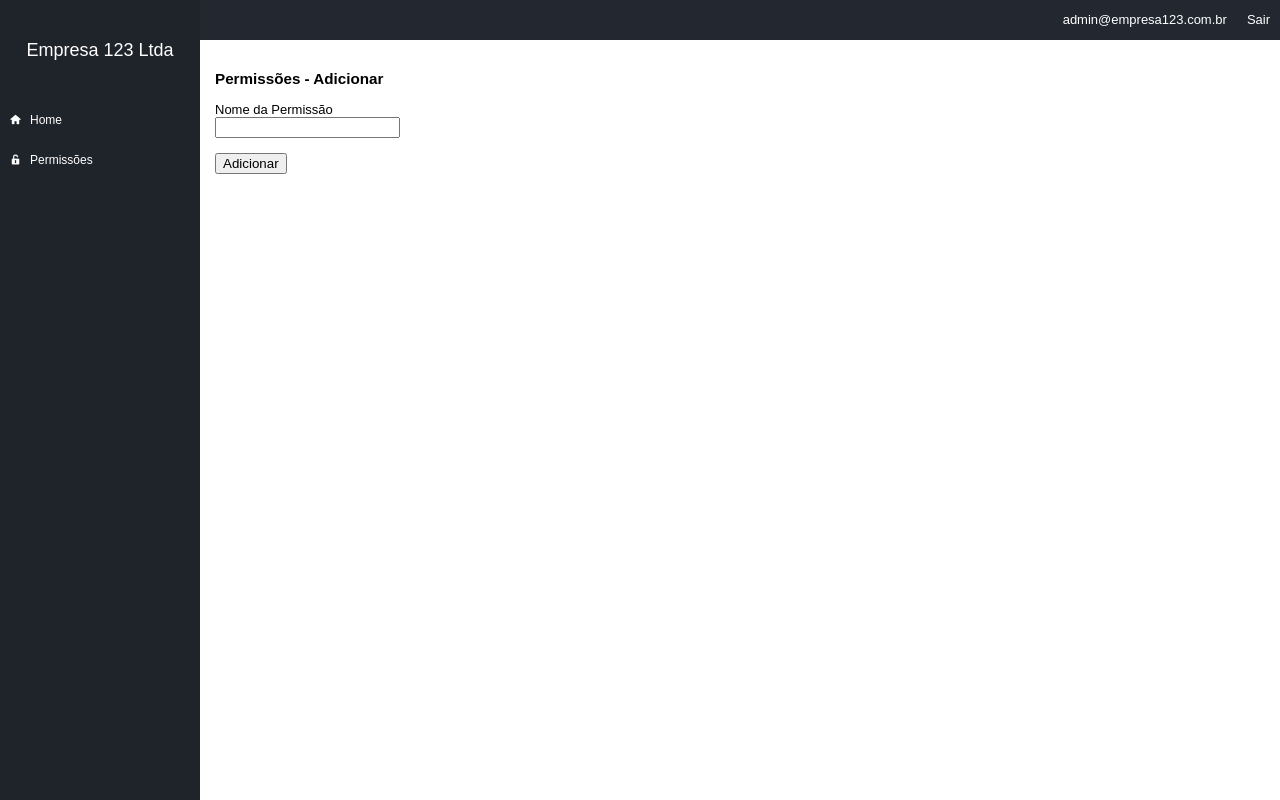
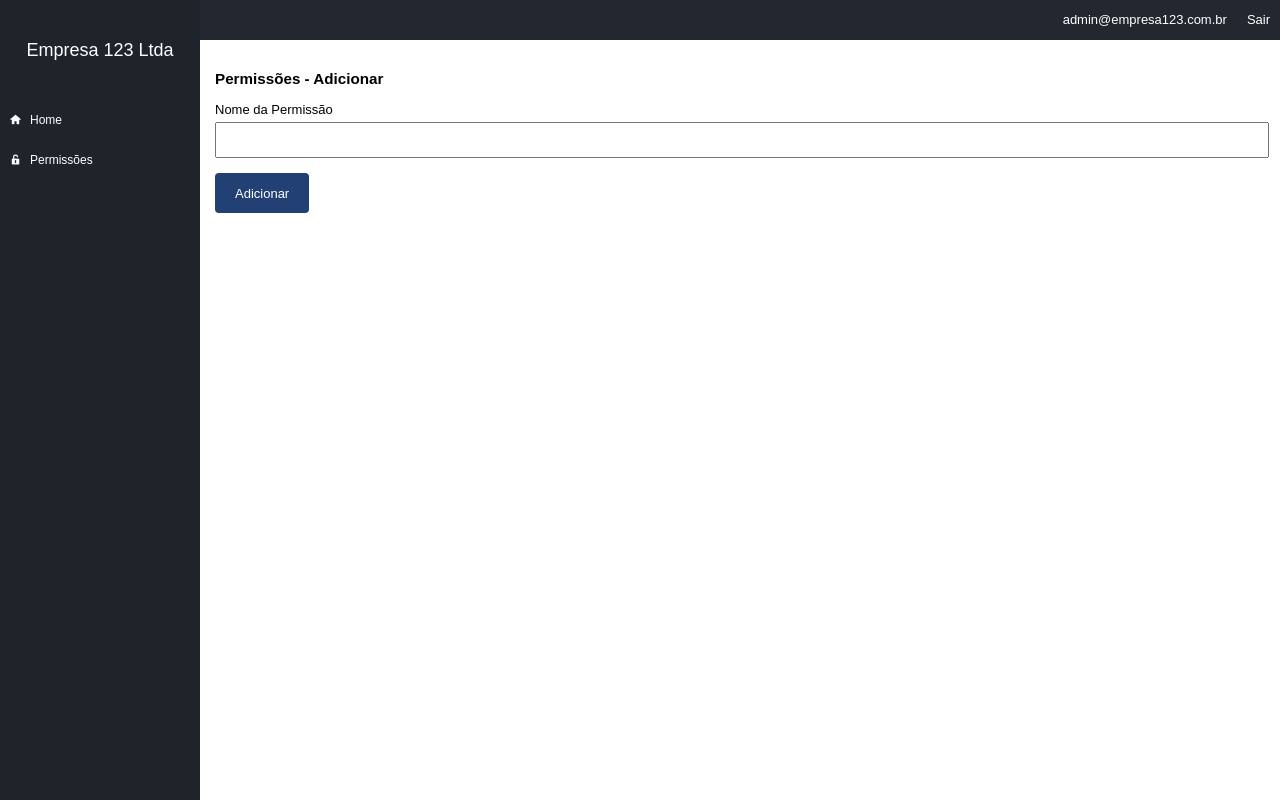
Before and after one commit to RogerioPicilli/docsmcs, a PHP site: page /docscms/permissions/add in a window 1280 px wide. Run offline with PHP 8.4, Linux system fonts and the light colour scheme; a user stored in the database is signed in; data comes from the database, SQL or seed files in the repository; some libraries are stand-ins or nearby versions.

Commit message:
Commit até o módulo 12

```diff
--- a/assets/css/template.css
+++ b/assets/css/template.css
@@ -8,7 +8,7 @@ body {
 .leftmenu {
 	width: 200px;
 	background-color: #1F232a;
-	position: absolute;
+	position: fixed;  /*absolute*/
 	left: 0;
 	top: 0;
 	bottom: 0;
@@ -77,6 +77,10 @@ body {
 }
 .area {
 	padding: 15px;
+	margin-right: 10px;
+}
+.tabarea {
+	height:40px;
 }
 .tabitem {
 	float: left;
@@ -94,6 +98,66 @@ body {
 }
 .tabbody {
 	display: none;  /*Iniciam sem mostrar nada*/
-
-	margin-top: 40px;
+	padding-top:20px;
+	/*margin-top: 40px;*/
 }
+input[type=text],
+input[type=email],
+input[type=password],
+input[type=number],
+select,
+textarea { /*format todos os inputs do sistema geral*/
+	width: 100%;
+	height: 30px;
+	font-size: 13px;
+	outline: 0;		/*tira o azul quando o objeto está com foco*/
+	padding-left: 5px;
+	padding-right: 5px;
+	margin-top: 5px;
+}
+textarea {
+	height:100px;
+	border:1px solid #CCC;
+}
+input[type=submit],
+button,
+.button {
+	border: 0px;
+	background-color: #224074;
+	color: #FFF;
+	height: 40px;
+	line-height: 40px;  /*para centralizar o texto*/
+	border-radius: 4px;
+	padding-left: 20px;
+	padding-right: 20px;
+	cursor: pointer;
+	font-size: 13px;
+	display: inline-block;
+}
+.button_small {
+	height: 30px;
+	line-height: 30px;  /*para centralizar o texto*/
+}
+.button a {
+	color: #FFF;
+	text-decoration: none;
+}
+table {
+	margin-top: 10px;
+}
+table th {
+	height: 40px;
+	line-height: 40px;
+	background-color: #DDD;
+	text-align: left;
+	padding-left: 10px;
+	padding-right: 10px;
+}
+table td {
+	height: 40px;
+	line-height: 40px;
+	background-color: #EEE;
+	text-align: left;
+	padding-left: 10px;
+	padding-right: 10px;
+}
--- a/controllers/permissionsController.php
+++ b/controllers/permissionsController.php
@@ -41,6 +41,11 @@ class permissionsController extends controller {
 		if($u->hasPermission('permission_view')){
 			$permissions = new Permissions();
 
+			if(isset($_POST['name']) && !empty($_POST['name'])) {
+				$pname = addslashes($_POST['name']);
+				$permissions->add($pname, $u->getCompany());
+				header("Location: ".BASE_URL.'/permissions');
+			}
 
 			$this->loadTemplate('permissions_add',  $data);
 		} else {
@@ -49,7 +54,23 @@ class permissionsController extends controller {
 	}
 
 	public function delete($id) {
+		$data = array();
+		$u = new Users();
+		$u->setLoggedUser();
+		$company = new Companies($u->getCompany());
+		$data['company_name'] = $company->getName();
+		$data['user_email'] = $u->getEmail();
 
+		if($u->hasPermission('permission_view')){
+			$permissions = new Permissions();
+
+			$permissions->delete($id);
+
+			header("Location: ".BASE_URL.'/permissions');
+
+		} else {
+			header("Location: ".BASE_URL);
+		}
 	}
 
  }
--- a/models/Permissions.php
+++ b/models/Permissions.php
@@ -53,4 +53,20 @@ class Permissions extends model {
 		}
 		return $retorno;
 	}
+
+	public function add($name, $id_company) {
+		$sql = $this->db->prepare("INSERT INTO permission_params (id_company, name) VALUES (:id_company, :name)");
+		$sql->bindValue(':id_company', $id_company);
+		$sql->bindValue(':name', $name);
+		$sql->execute();
+
+	}
+
+	public function delete($id) {
+
+		$sql = $this->db->prepare("DELETE FROM permission_params WHERE id = :id");
+		$sql->bindValue(':id', $id);
+		$sql->execute();
+
+	}
 }
--- a/views/template.php
+++ b/views/template.php
@@ -26,7 +26,7 @@
 			<div class="top_right"><a href="<?php echo BASE_URL.'/login/logout'; ?> ">Sair</a></div>
 			<div class="top_right"><?php echo $viewData['user_email']; ?></div>
 		</div>
-		<div class="area">  <!-- é a area do sistema propriamente dita. Abaixo do Menu Top onde está o usuário e sair -->
+		<div class="area">
 			<?php $this->loadViewInTemplate($viewName, $viewData); ?>
 		</div>
 	</div>
```
Also changed, not shown: views/permissions.php (+8 -3 lines).
